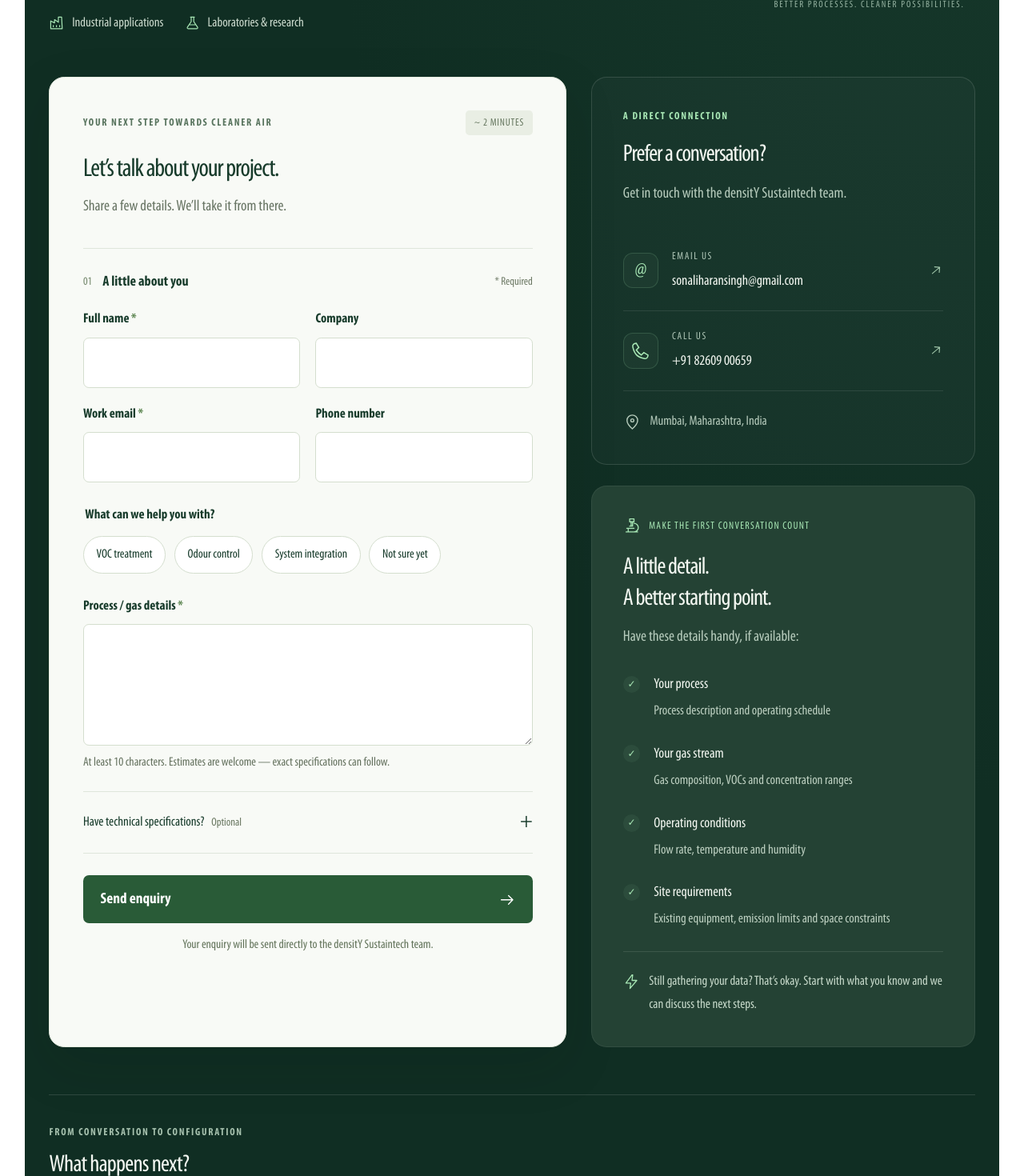
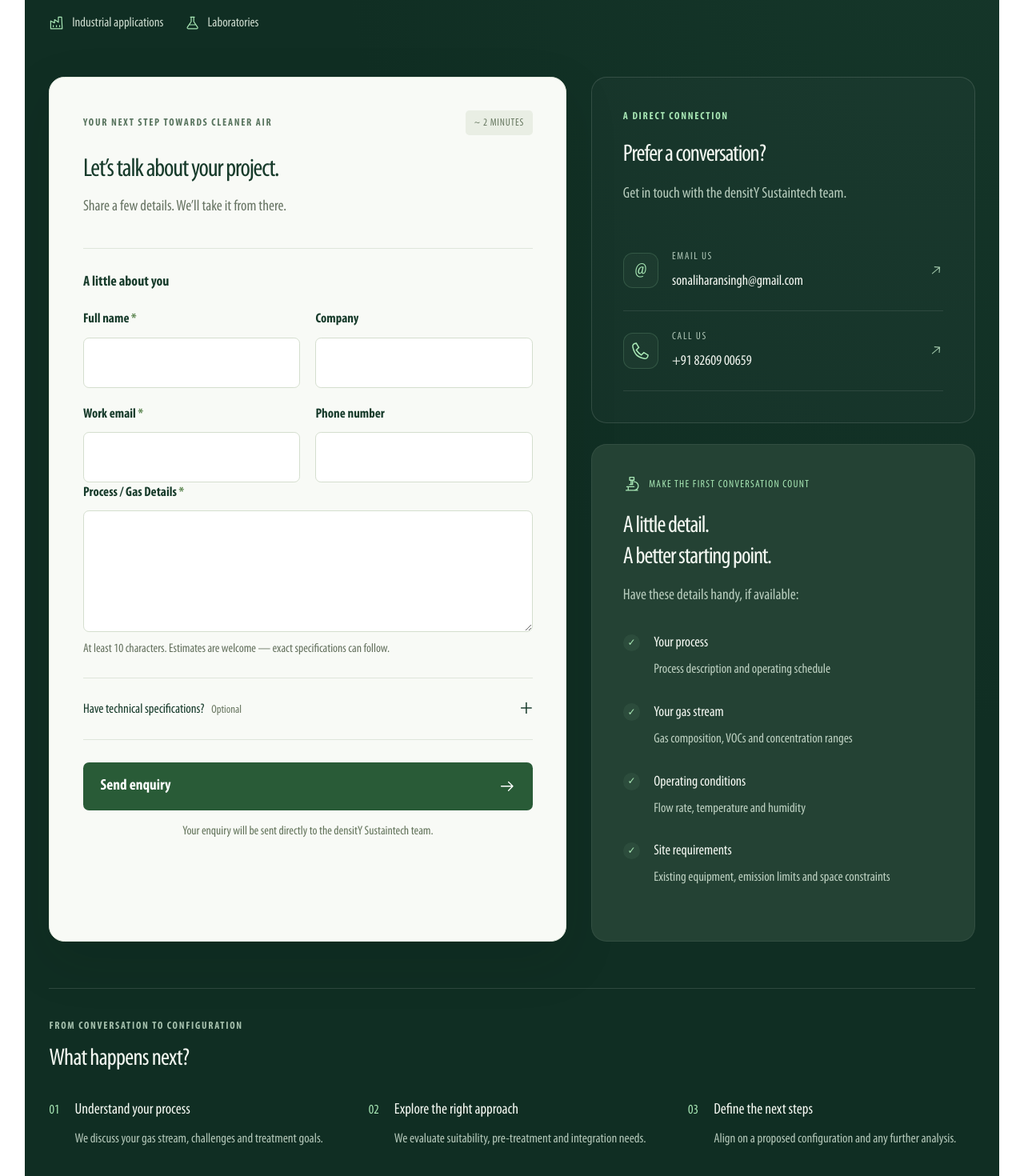
Before and after one commit to sonaliharansingh/density, a Next.js app: page /contact in a window 1280 px wide. Shown: the part 696-2166 px from the top of the page at 80% size. Built offline with nearby package versions, Linux system fonts and the light colour scheme.

Commit message:
remove extra info from contact

```diff
--- a/app/contact/ContactForm.tsx
+++ b/app/contact/ContactForm.tsx
@@ -88,9 +88,7 @@ export default function ContactForm() {
           }
         }}
       >
-        <div className={styles.formSectionTitle}>
-          <span>01</span> A little about you <small>* Required</small>
-        </div>
+        <div className={styles.formSectionTitle}>A little about you</div>
         <div className={styles.fields}>
           <label className={styles.focusField}>
             <span className={styles.fieldLabel}>
@@ -140,7 +138,7 @@ export default function ContactForm() {
         </div>
         {/* <div className={styles.formSectionTitle}><span>02</span> Your treatment requirements</div>
         <label className={styles.fullField}>Application<select name="application" defaultValue=""><option value="" disabled>Select your application</option><option>Industrial manufacturing</option><option>Laboratory</option><option>Research facility</option><option>Other / exploring options</option></select></label> */}
-        <fieldset className={styles.needs}>
+        {/* <fieldset className={styles.needs}>
           <legend>What can we help you with?</legend>
           <div>
             {[
@@ -155,10 +153,10 @@ export default function ContactForm() {
               </label>
             ))}
           </div>
-        </fieldset>
+        </fieldset> */}
         <label className={`${styles.fullField} ${styles.focusField}`}>
           <span className={styles.fieldLabel}>
-            Process / gas details <span>*</span>
+            Process / Gas Details <span>*</span>
           </span>
           <textarea
             name="details"
--- a/app/contact/page.tsx
+++ b/app/contact/page.tsx
@@ -41,18 +41,18 @@ export default function ContactPage() {
                 <Icon name="factory" /> Industrial applications
               </span>
               <span>
-                <Icon name="lab" /> Laboratories & research
+                <Icon name="lab" /> Laboratories
               </span>
             </div>
           </div>
-          <div className={styles.heroMark} aria-hidden="true">
+          {/* <div className={styles.heroMark} aria-hidden="true">
             <div className={styles.orbit}>
               <Icon name="leaf" />
               <i />
               <i />
             </div>
             <span>BETTER PROCESSES. CLEANER POSSIBILITIES.</span>
-          </div>
+          </div> */}
         </section>
 
         <div className={styles.contactGrid}>
@@ -97,7 +97,7 @@ export default function ContactPage() {
                 </span>
                 <Icon name="arrow" />
               </a>
-              <div className={styles.location}>
+              {/* <div className={styles.location}>
                 <svg
                   width="19"
                   height="19"
@@ -111,7 +111,7 @@ export default function ContactPage() {
                   <circle cx="12" cy="10" r="2" />
                 </svg>{" "}
                 Mumbai, Maharashtra, India
-              </div>
+              </div> */}
             </section>
 
             <section
@@ -138,13 +138,7 @@ export default function ContactPage() {
                   </li>
                 ))}
               </ul>
-              <div className={styles.tip}>
-                <Icon name="energy" />
-                <p>
-                  Still gathering your data? That’s okay. Start with what you
-                  know and we can discuss the next steps.
-                </p>
-              </div>
+
             </section>
           </aside>
         </div>
--- a/app/globals.css
+++ b/app/globals.css
@@ -271,9 +271,10 @@ body:has(#contact-v2:target) .site-navigation a[href="#contact-v2"] {
   --font-page-title: clamp(34px, calc(3.5vw + 2px), 54px);
   font-size: var(--font-body);
 }
-.page-hero { padding: 33px 0; background: var(--green-light); border-bottom: 1px solid var(--border); }
+.page-hero { padding: 24px 0; background: var(--green-light); border: 1px solid var(--border); border-radius: 14px; }
 .page-hero h1 { margin: 0; max-width: 850px; font-size: var(--font-page-title); line-height: 1.17; letter-spacing: normal; font-weight: 550; }
-.page-hero-lede { max-width: 630px; margin: 22px 0 0; color: var(--muted); font-size: var(--font-body); }
+.page-hero-lede { max-width: 630px; margin: 14px 0 0; color: var(--muted); font-size: var(--font-body); }
+.technology-page .page-hero-lede { max-width: none; white-space: nowrap; }
 .page-section, .gases-section, .advantages-section { padding-block: 64px; }
 .page-section-tint { background: var(--green-light); border-block: 1px solid var(--border); }
 .technology-pretreatment-section { margin-top: 32px; }
```
